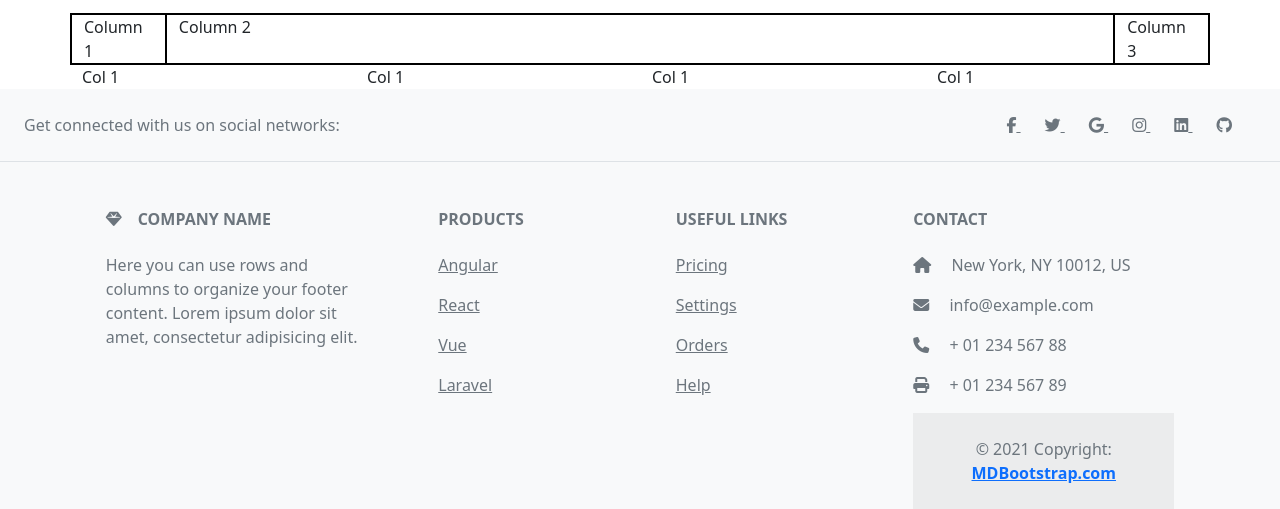
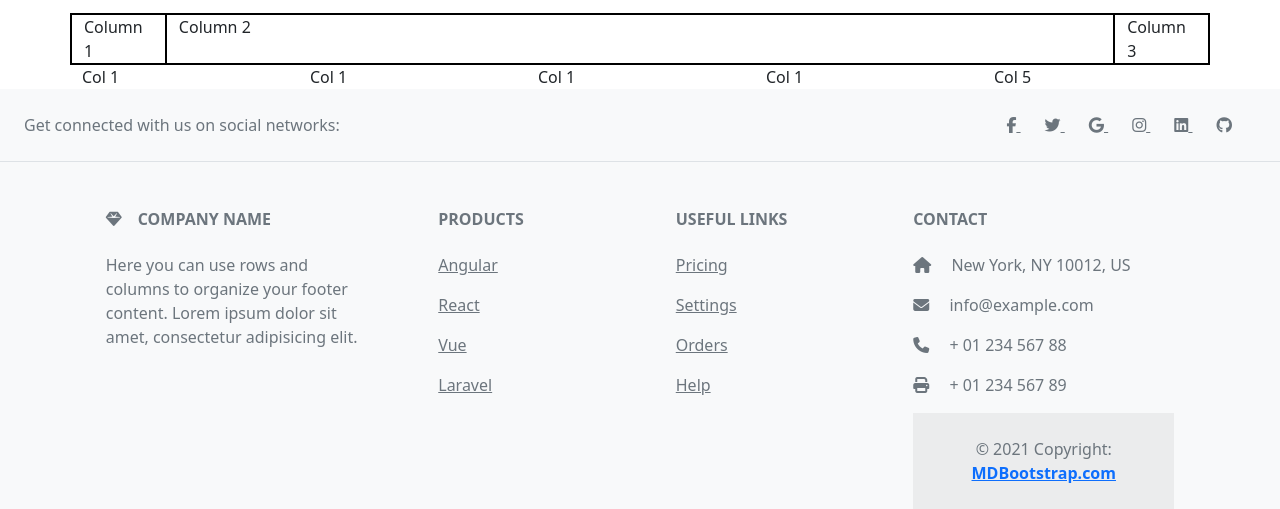
Before and after one commit to HassanNadeemWebD/bootstrap, a plain HTML site: page index.html in a window 1280 px wide. Shown: the part 3222-3731 px from the top of the page. Drawn offline with Linux system fonts and the light colour scheme.

Commit message:
column added

```diff
--- a/index.html
+++ b/index.html
@@ -323,6 +323,7 @@
       <div class="col">Col 1</div>
       <div class="col">Col 1</div>
       <div class="col">Col 1</div>
+      <div class="col">Col 5</div>
     </div>
 
 
```
